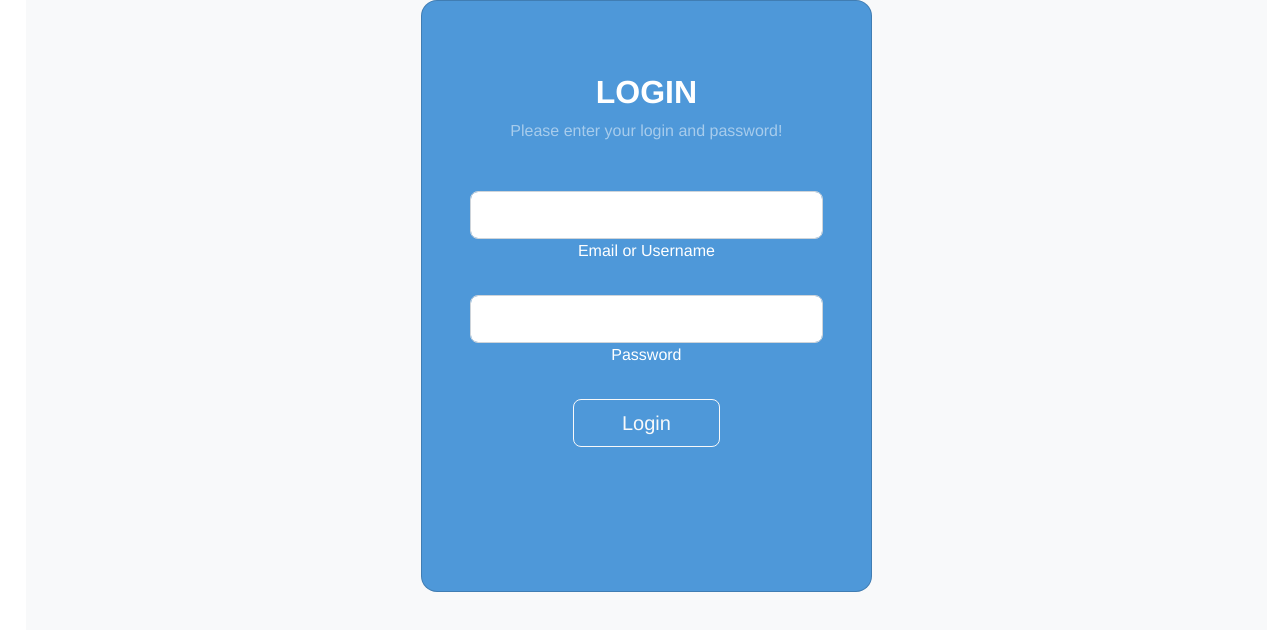
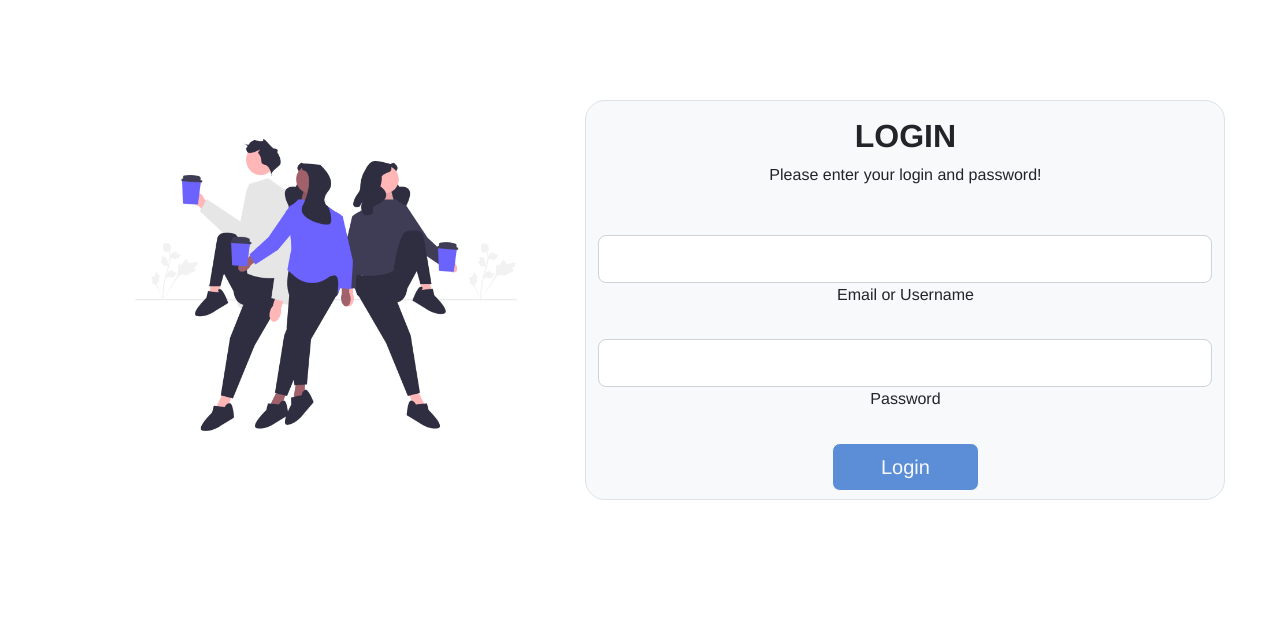
Before and after one commit to Michael-Murage/point-of-sale-rails, a React (Create React App) app in the folder client/: page /login in a window 1280 px wide. Shown: the top 630 px of the page. Built offline with nearby package versions, Linux system fonts and the light colour scheme; no server answers.

Commit message:
Edited login component

```diff
--- a/client/src/components/Login.js
+++ b/client/src/components/Login.js
@@ -37,17 +37,17 @@ function Login({ setCurrentUser, currentUser }) {
 		setCred({...cred, [e.target.id]: e.target.value})
 	}
 	return (
-		<form className="vh-100 gradient-custom bg-light" onSubmit={handleSubmit}>
-      <div className="container">
-        <div className="row d-flex justify-content-center align-items-center h-100">
-          <div className="col-12 col-md-8 col-lg-6 col-xl-5">
-            <div className="card text-white" style={{borderRadius: "1rem", backgroundColor: "var(--navy)"}}>
-              <div className="card-body p-5 text-center">
+		<div className="vh-100 gradient-custom row">
+			<div className='col col-md-4 col-lg-4 col-sm-0'>
+				<img src={require('../assets/coffee_with_friends.png')} alt='friends with coffee' className='login-img'/>
+			</div>
+				<form className='col col-md-8 col-lg-8 col-sm-12 login-form text-center bg-light pt-3 border' onSubmit={handleSubmit}>
 
-                <div className="mb-md-5 mt-md-4 pb-5">
+								{/* <div className=" text-center bg-light justify-content-center align-items-center h-100"> */}
+
 
 													<h2 className="fw-bold mb-2 text-uppercase">Login</h2>
-                  <p className="text-white-50 mb-5">Please enter your login and password!</p>
+													<p className="text-dark-50 mb-5">Please enter your login and password!</p>
 
 													<div className="form-outline form-white mb-4">
 														<input type="text" id="name" value={cred.name} onChange={handleChange} className="form-control form-control-lg" />
@@ -64,15 +64,14 @@ function Login({ setCurrentUser, currentUser }) {
 															{err ? err.errors[0] : null}
 														</div>
 													</div>
-                  <button className="btn btn-outline-light btn-lg px-5" type="submit" >Login</button>
+													<button className="btn btn-outline-light btn-lg px-5" style={{backgroundColor: '#5C8DD7'}} type="submit" >Login</button>
 													<ToastContainer/>
+												{/* </div> */}
+
+
+						</form>
+
 		</div>
-              </div>
-            </div>
-          </div>
-        </div>
-      </div>
-    </form>
 	)
 }
 
```
Also changed, not shown: client/src/components/Categories.js (added, +9 -0 lines), client/src/assets/coffee_with_friends.png (added), client/src/assets/friends.svg (added). Lines whose indentation alone changed are shown as unchanged.
